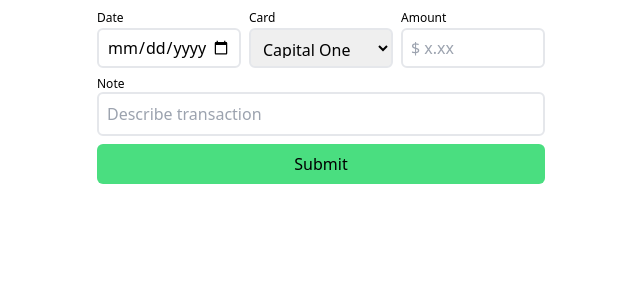
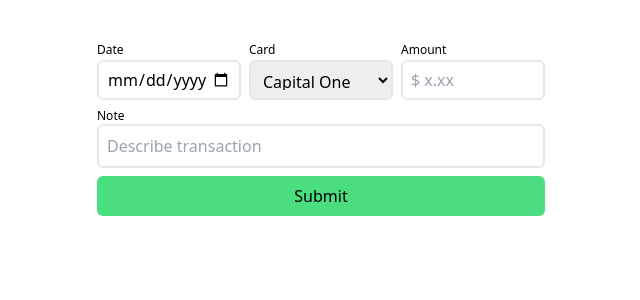
Before and after one commit to branmkim/card-sheet-input, a Next.js app: page / in a window 1280 px wide. Shown: the top 300 px of the page, without its empty margins (319-959 px from the left). Built offline with nearby package versions, Linux system fonts and the light colour scheme.

Commit message:
smaller padding + number w/ step input

```diff
--- a/pages/index.js
+++ b/pages/index.js
@@ -31,7 +31,7 @@ export default function Home() {
     }
 
     return (
-        <main className="px-32">
+        <main className="px-8 pt-8">
             <form id="form" onSubmit={handleClick} className='flex flex-col w-60%'>
                 <div className='flex flex-wrap justify-between gap-2 my-1'>
                     <div className='flex-auto w-36'>
@@ -55,7 +55,7 @@ export default function Home() {
                         <label className='text-xs'>
                             Amount
                         </label>
-                        <input id="amount" type="number" name="amount" placeholder="$ x.xx" className='w-full h-10 border-2 rounded-md p-2 text-base'/>
+                        <input id="amount" type="number" step="0.01" name="amount" placeholder="$ x.xx" className='w-full h-10 border-2 rounded-md p-2 text-base'/>
                     </div>
                 </div>
 
```
